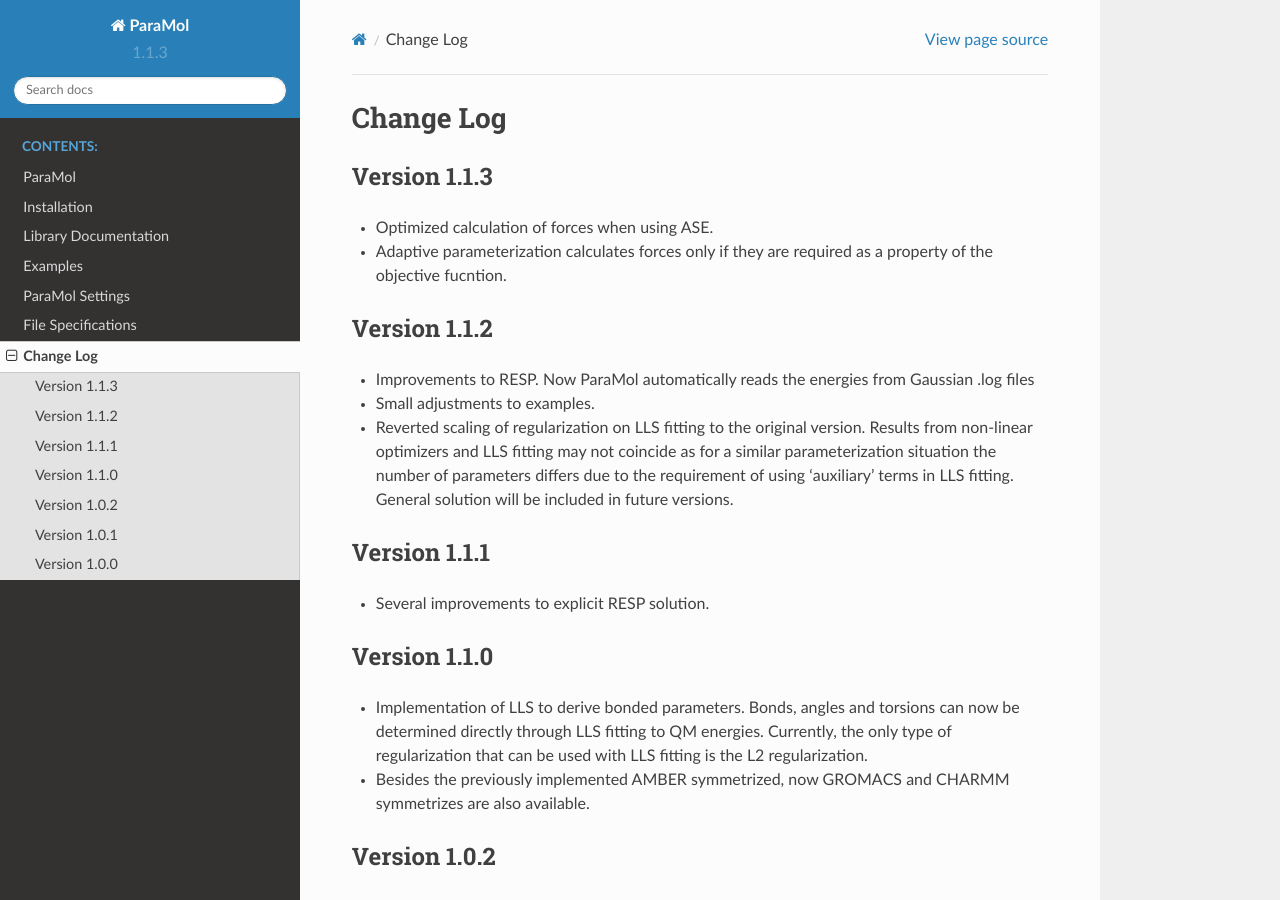
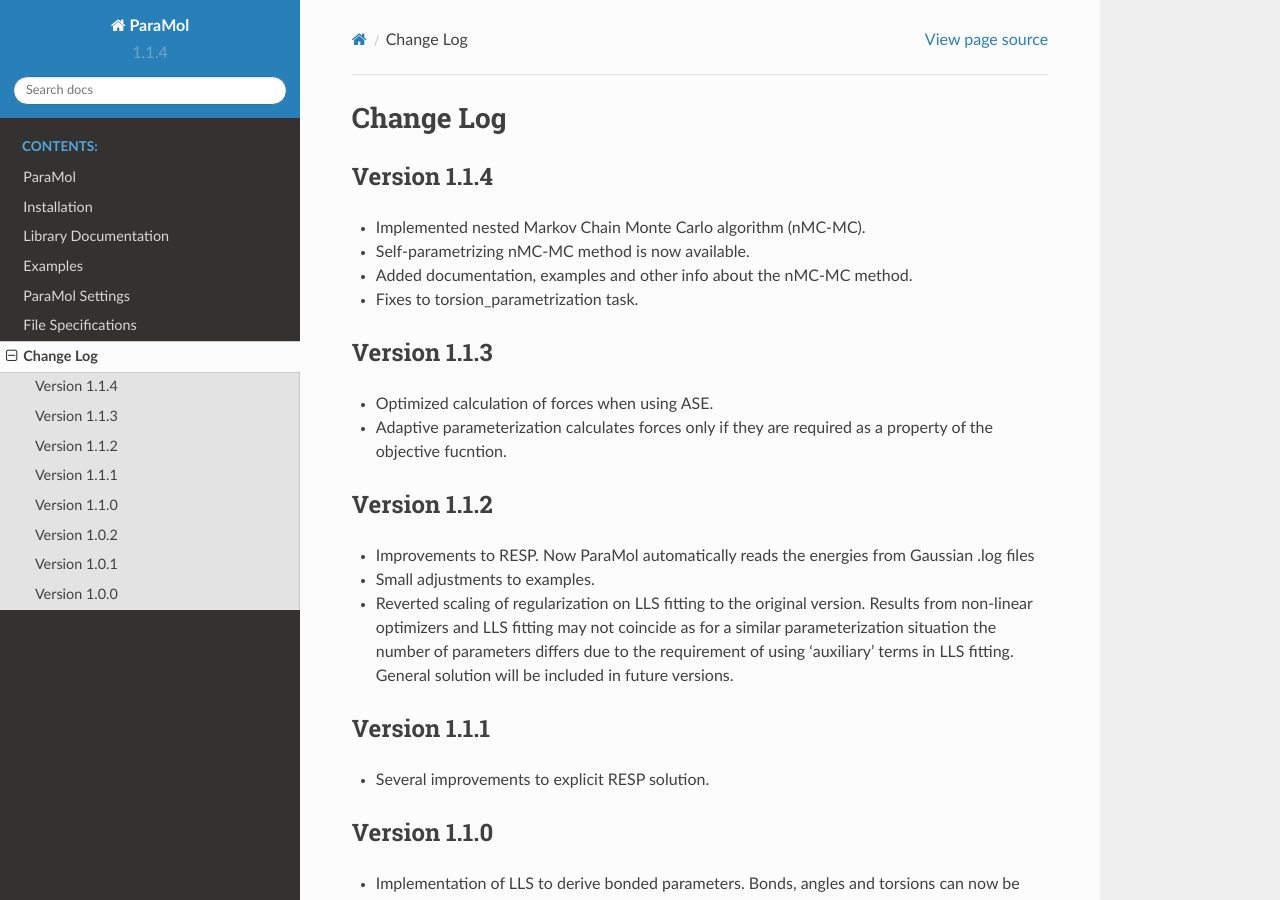
Before and after one commit to JMorado/ParaMol, a Sphinx documentation site: the page built from docs/source/Change_log.rst, in a window 1280 px wide and 900 px high. Built offline with Sphinx 7.4.7 and the Read the Docs theme 2.0.0, drawn with Linux system fonts in a browser that asks for light colours.

Commit message:
increment to version 1.1.4

```diff
--- a/ParaMol/__init__.py
+++ b/ParaMol/__init__.py
@@ -5,7 +5,7 @@
 Code by João Morado.
 """
 
-__version__ = "1.1.3"
+__version__ = "1.1.4"
 
 __all__ = ["System",
            "Parameter_space",
--- a/docs/source/About.rst
+++ b/docs/source/About.rst
@@ -8,7 +8,7 @@
 
 ParaMol is a Python library that aims to ease the process of force field parametrization of molecules.
 
-Current Version: 1.1.3
+Current Version: 1.1.4
 
 About
 #######
--- a/docs/source/Change_log.rst
+++ b/docs/source/Change_log.rst
@@ -1,5 +1,12 @@
 Change Log
 ==========
+
+Version 1.1.4
+-------------
+- Implemented nested Markov Chain Monte Carlo algorithm (nMC-MC).
+- Self-parametrizing nMC-MC method is now available.
+- Added documentation, examples and other info about the nMC-MC method.
+- Fixes to torsion_parametrization task.
 
 Version 1.1.3
 -------------
--- a/docs/source/conf.py
+++ b/docs/source/conf.py
@@ -22,8 +22,8 @@
 author = 'João Morado'
 
 # Version and release
-version = '1.1.3'
-release = '1.1.3'
+version = '1.1.4'
+release = '1.1.4'
 
 # Add any Sphinx extension module names here, as strings. They can be
 # extensions coming with Sphinx (named 'sphinx.ext.*') or your custom
--- a/setup.py
+++ b/setup.py
@@ -1,7 +1,7 @@
 from setuptools import setup, find_packages
 setup(
     name='ParaMol',
-    version='1.1.3',
+    version='1.1.4',
     packages=find_packages(),
     url='https://github.com/JMorado/ParaMol',
     license='MIT',
```
Also changed, not shown: README.md (+1 -1 lines), 1 other file.
